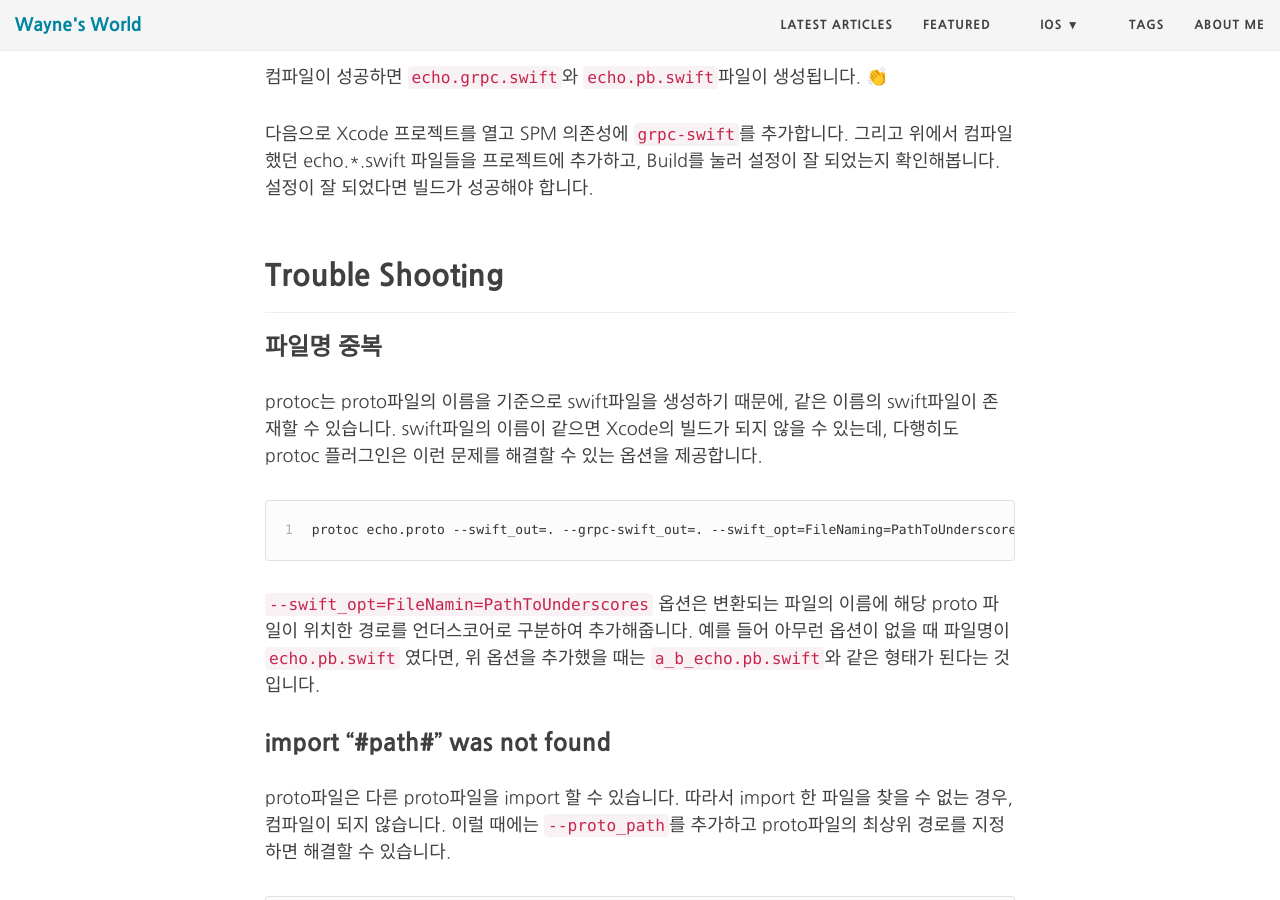
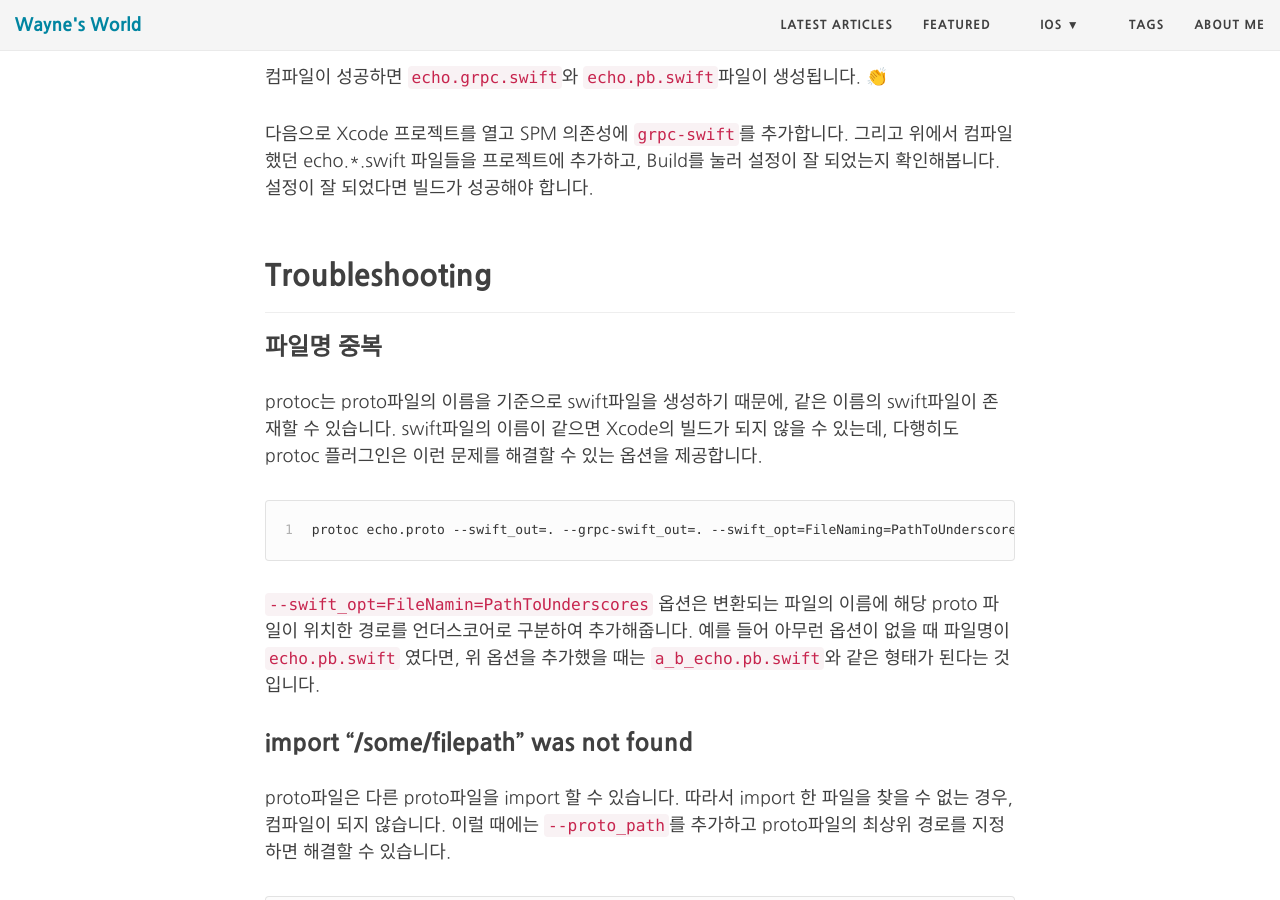
Before and after one commit to Mildwhale/mildwhale.github.io, a Jekyll site: the page built from _posts/2020-05-01-grpc-with-xcode.md, in a window 1280 px wide and 900 px high, scrolled down 1712 px. Built offline with Jekyll 4.4.1, drawn with Linux system fonts in a browser that asks for light colours; nearby versions of some CDN libraries; comment, search, counter and statistics services are not loaded.

Commit message:
:pencil: 제목 및 부제 일부 수정

````diff
--- a/_posts/2020-05-01-grpc-with-xcode.md
+++ b/_posts/2020-05-01-grpc-with-xcode.md
@@ -46,7 +46,7 @@ protoc echo.proto --swift_out=. --grpc-swift_out=.
 다음으로 Xcode 프로젝트를 열고 SPM 의존성에 `grpc-swift`를 추가합니다. 그리고 위에서 컴파일했던 echo.*.swift 파일들을 프로젝트에 추가하고, Build를 눌러 설정이 잘 되었는지 확인해봅니다. 설정이 잘 되었다면 빌드가 성공해야 합니다.
 <br/>
 
-## Trouble Shooting
+## Troubleshooting
 ---
 ### 파일명 중복
 protoc는 proto파일의 이름을 기준으로 swift파일을 생성하기 때문에, 같은 이름의 swift파일이 존재할 수 있습니다. swift파일의 이름이 같으면 Xcode의 빌드가 되지 않을 수 있는데, 다행히도 protoc 플러그인은 이런 문제를 해결할 수 있는 옵션을 제공합니다.
@@ -57,7 +57,7 @@ protoc echo.proto --swift_out=. --grpc-swift_out=. --swift_opt=FileNaming=PathTo
 `--swift_opt=FileNamin=PathToUnderscores` 옵션은 변환되는 파일의 이름에 해당 proto 파일이 위치한 경로를 언더스코어로 구분하여 추가해줍니다. 예를 들어 아무런 옵션이 없을 때 파일명이 `echo.pb.swift` 였다면, 위 옵션을 추가했을 때는 `a_b_echo.pb.swift`와 같은 형태가 된다는 것입니다.
 <br/>
 
-### import "#path#" was not found
+### import "/some/filepath" was not found
 proto파일은 다른 proto파일을 import 할 수 있습니다. 따라서 import 한 파일을 찾을 수 없는 경우, 컴파일이 되지 않습니다. 이럴 때에는 `--proto_path`를 추가하고 proto파일의 최상위 경로를 지정하면 해결할 수 있습니다.
 ```
 protoc echo.proto --swift_out=. --grpc-swift_out=. --proto_path=/protoc-service-repo/protobuf
````
